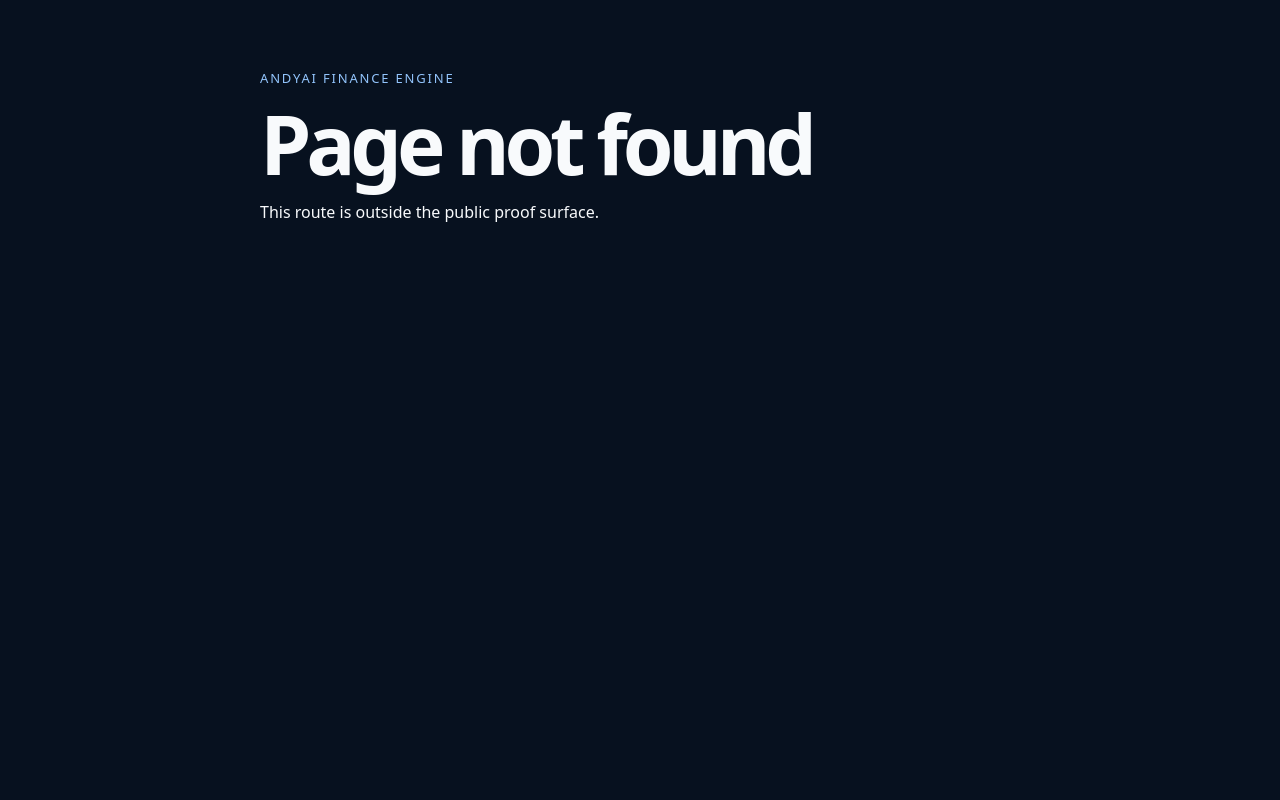
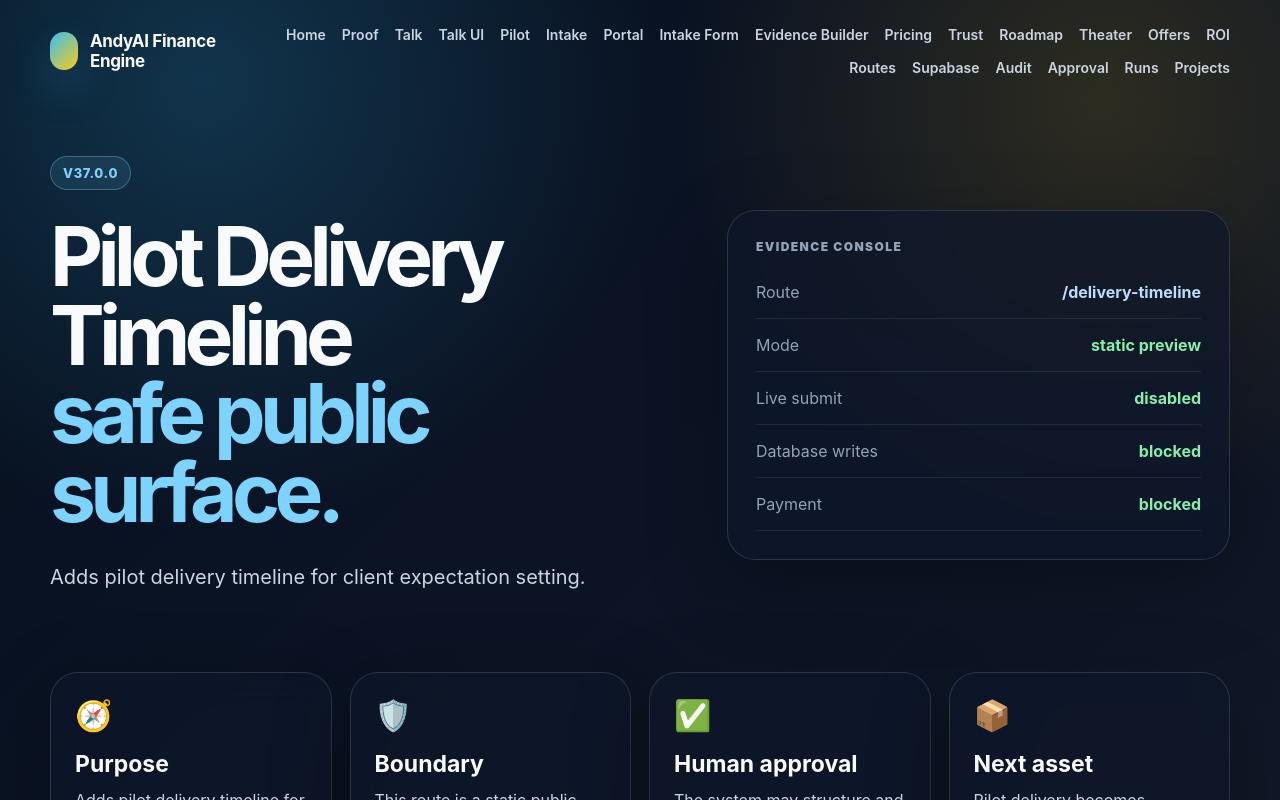
Before and after one commit to kolundzic/andyai-finance-engine, a Next.js app: page /delivery-timeline in a window 1280 px wide. Before the commit this address had no page. Shown: the top 800 px of the page. Built offline with nearby package versions, Linux system fonts and the light colour scheme.

Commit message:
drone: add v37.0.0 pilot-delivery-timeline

```diff
--- /dev/null
+++ b/app/delivery-timeline/page.tsx
@@ -0,0 +1,32 @@
+import { EvidenceConsole, FeatureGrid, PrestigePage } from "../../src/ui/finance-prestige-system";
+
+export const metadata = {
+  title: "AndyAI Finance Engine — Pilot Delivery Timeline",
+  description: "Adds pilot delivery timeline for client expectation setting.",
+};
+
+export default function Page() {
+  return (
+    <PrestigePage
+      active="/delivery-timeline"
+      badge="v37.0.0"
+      title="Pilot Delivery Timeline"
+      accent="safe public surface."
+      lead="Adds pilot delivery timeline for client expectation setting."
+      right={<EvidenceConsole rows={[
+        ["Route", "/delivery-timeline", "blue"],
+        ["Mode", "static preview", "green"],
+        ["Live submit", "disabled", "green"],
+        ["Database writes", "blocked", "green"],
+        ["Payment", "blocked", "green"],
+      ] as any} />}
+    >
+      <FeatureGrid items={[
+        ["🧭", "Purpose", "Adds pilot delivery timeline for client expectation setting."],
+        ["🛡️", "Boundary", "This route is a static public surface with no live submit, no network call, and no database write."],
+        ["✅", "Human approval", "The system may structure and preview, but the human remains the authority gate."],
+        ["📦", "Next asset", "Pilot delivery becomes structured."],
+      ] as any} />
+    </PrestigePage>
+  );
+}
--- a/package.json
+++ b/package.json
@@ -1,6 +1,6 @@
 {
   "name": "andyai-finance-engine",
-  "version": "36.0.0",
+  "version": "37.0.0",
   "private": true,
   "description": "AndyAI Finance Engine — public showcase powered by a governed financial modeling core.",
   "scripts": {
```
Also changed, not shown: configs/drone-master/pilot-delivery-timeline.v37.0.0.json (added, +17 -0 lines), 3 other files (tests, documents, lock files or other folders).
